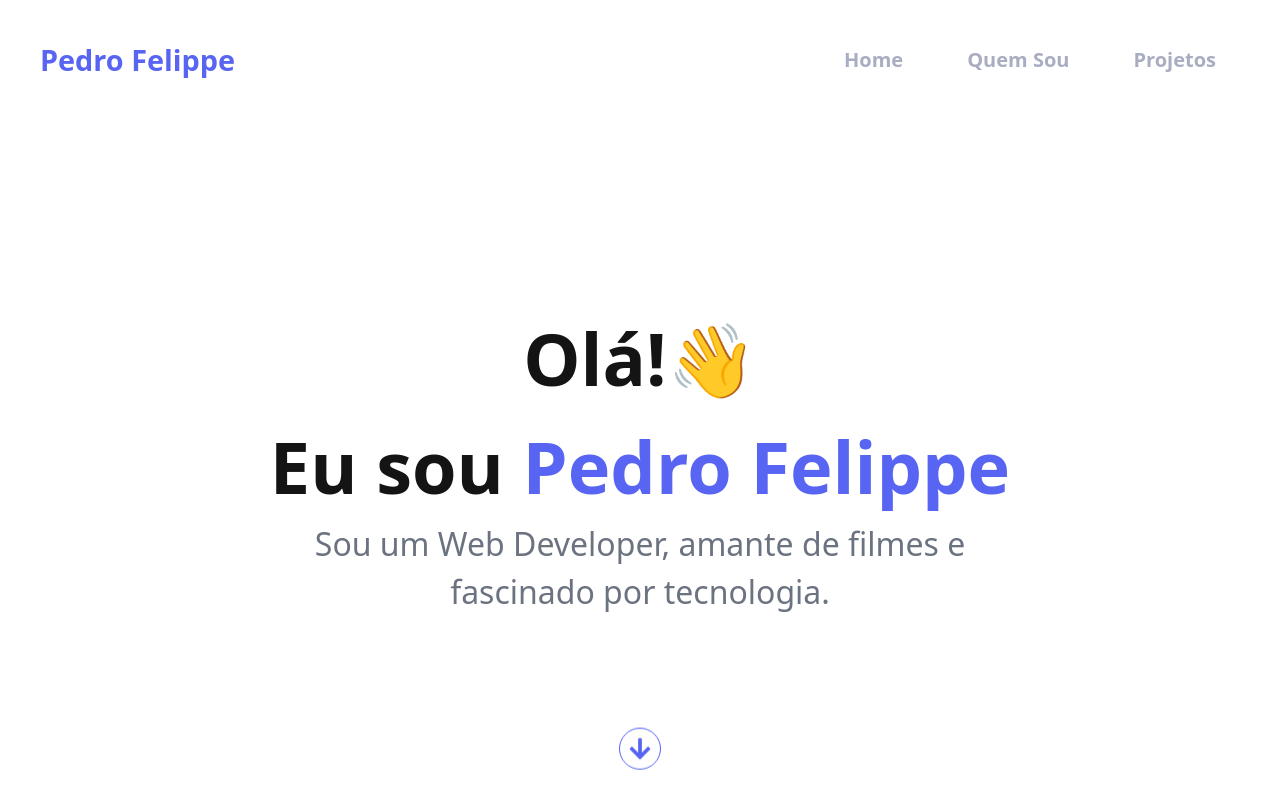
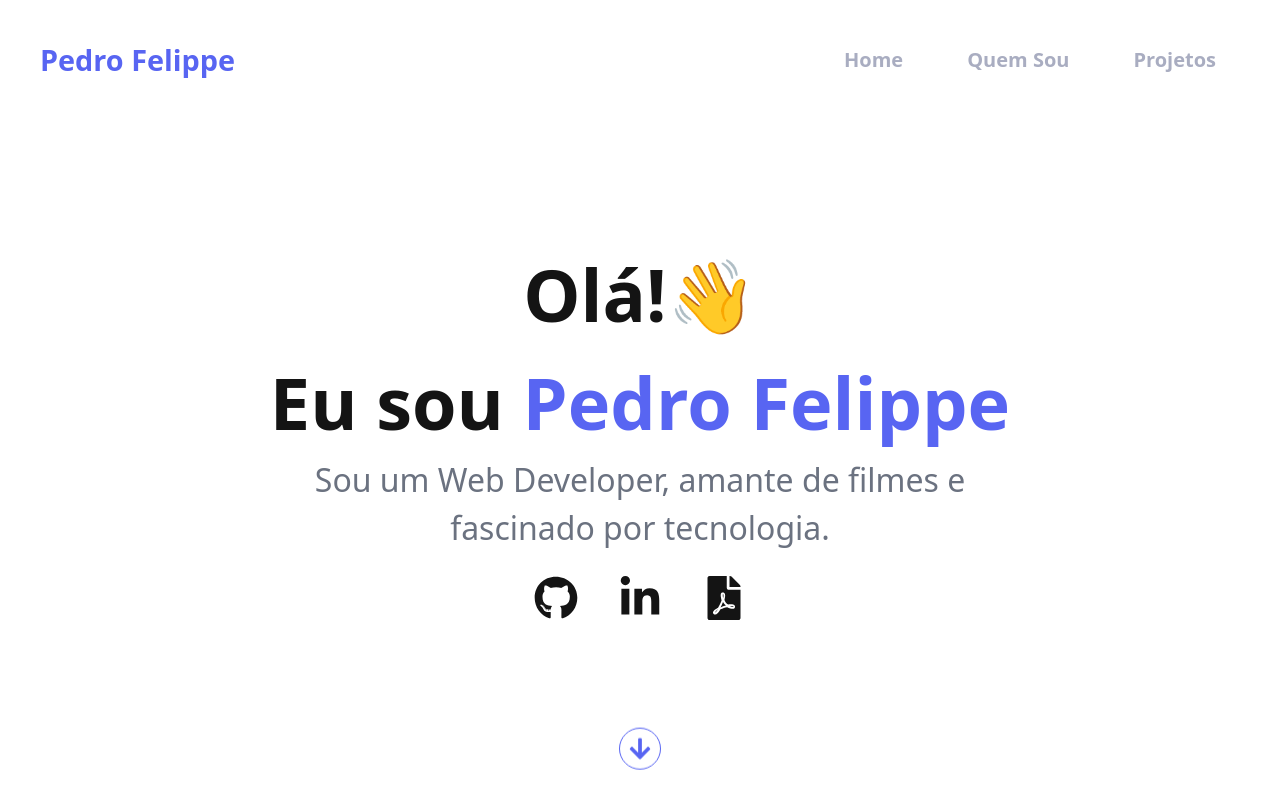
Before and after one commit to pefelippe/Portfolio, a Next.js app: page / in a window 1280 px wide. Shown: the top 800 px of the page. Built offline with nearby package versions, Linux system fonts and the light colour scheme.

Commit message:
mais uma vez alterando o layout

```diff
--- a/pages/index.tsx
+++ b/pages/index.tsx
@@ -7,7 +7,7 @@ import RecentProjects from "../src/content/RecentProjects";
 export default function Home() {
   return (
     <div className="w-screen h-fit mx-auto  bg-[#fff]   text-[#141414] ">
-      <section className=" snap-center ">
+      <section className="pt-[15vh] snap-center ">
         <Hero />
       </section>
 
--- a/src/components/SocialLinks.tsx
+++ b/src/components/SocialLinks.tsx
@@ -7,10 +7,10 @@ type Props = {};
 
 export default function SocialLinks({}: Props) {
   return (
-    <div className="max-md:hidden absolute left-8 flex flex-col  mx-auto gap-12 justify-center items-center text-xl text-black max-w-xl">
+    <div className="flex pt-6  mx-auto gap-10 justify-center items-center text-xl text-black max-w-xl">
       <AnimatedBtn className="" href="https://github.com/pefelippe">
         <div className=" flex gap-3 items-center w-full font-semibold transition-all hover:text-[#5865f2]">
-          <FaGithub className="h-10 w-10" />
+          <FaGithub className="h-11 w-11" />
         </div>
       </AnimatedBtn>
 
@@ -22,7 +22,7 @@ export default function SocialLinks({}: Props) {
           className="  flex gap-3 items-center
           font-semibold transition-all  hover:text-[#5865f2]"
         >
-          <FaLinkedinIn className="h-10 w-10" />
+          <FaLinkedinIn className="h-11 w-11" />
         </div>
       </AnimatedBtn>
 
@@ -31,7 +31,7 @@ export default function SocialLinks({}: Props) {
           className="  flex gap-3 items-center
           font-semibold transition-all  hover:text-[#5865f2]"
         >
-          <FaFilePdf className="h-10 w-10" />
+          <FaFilePdf className="h-11 w-11" />
         </div>
       </AnimatedBtn>
     </div>
--- a/src/content/Hero.tsx
+++ b/src/content/Hero.tsx
@@ -11,7 +11,7 @@ export default function About({}: Props) {
       initial={{ opacity: 0 }}
       animate={{ opacity: 1 }}
       transition={{ duration: 2 }}
-      className="relative w-full min-h-fit h-[85vh] mx-auto flex flex-col max-xl:px-10 justify-center items-center  "
+      className="relative w-full min-h-fit h-[70vh] mx-auto flex flex-col max-xl:px-10 justify-start items-center  "
     >
       {/* <motion.img
         initial={{ opacity: 0, y: -50 }}
@@ -53,6 +53,7 @@ export default function About({}: Props) {
         >
           <p>Conheça mais </p> <FaArrowRight className="" />
         </Link> */}
+        <SocialLinks />
       </motion.div>
     </motion.div>
   );
```
